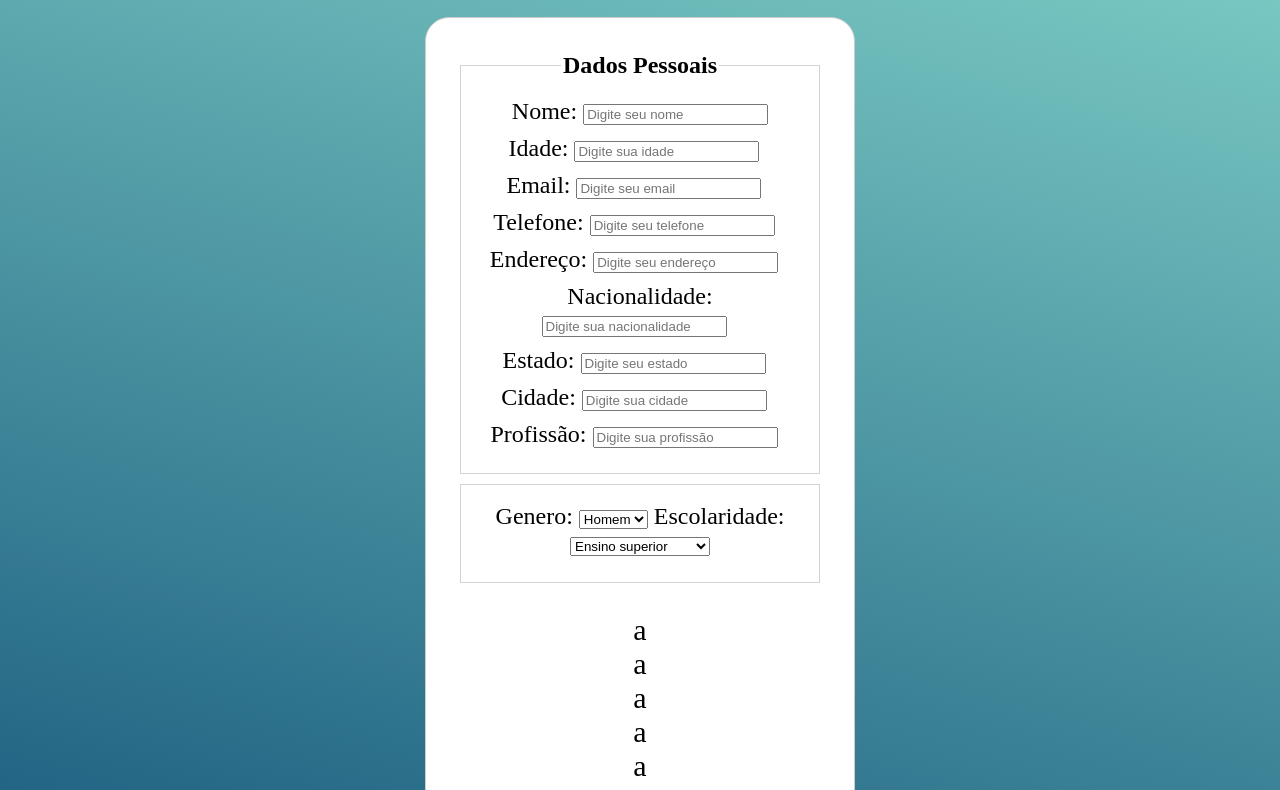
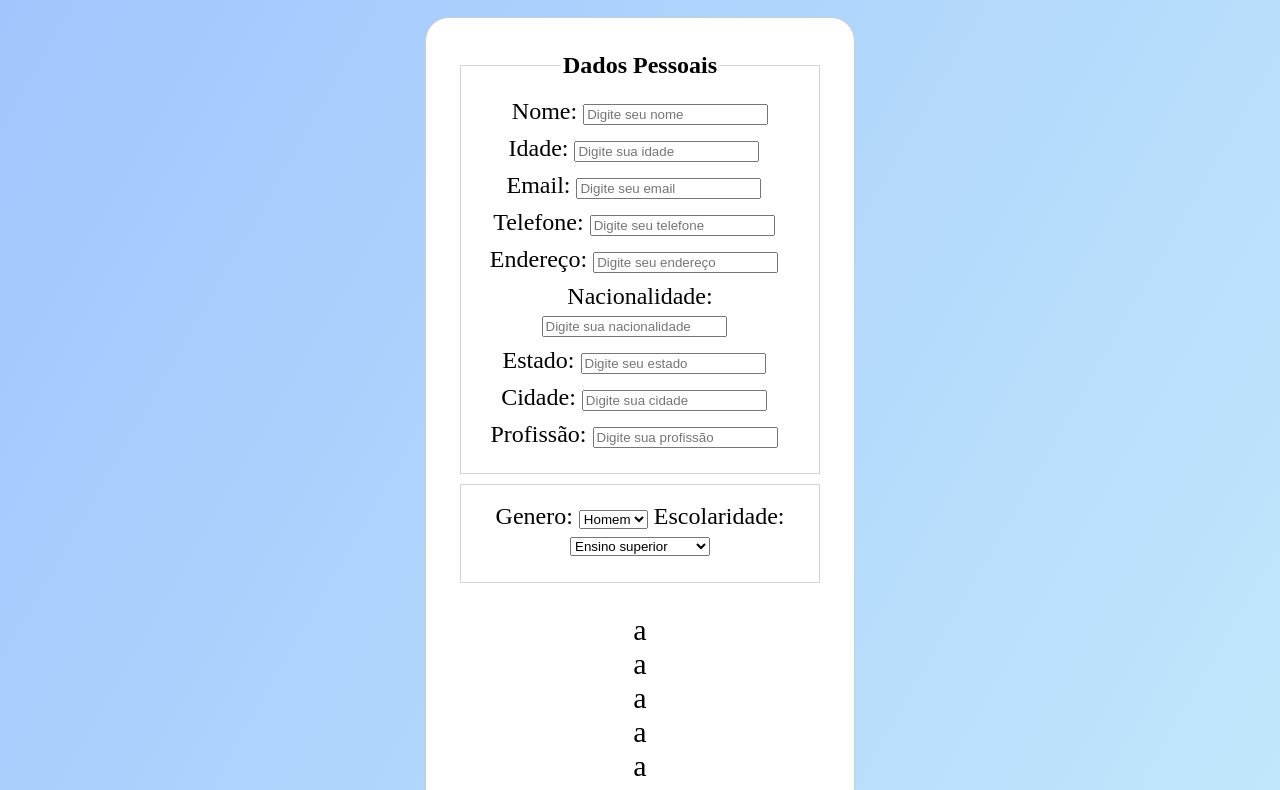
Before and after one commit to CodeYote02/projetos-n1, a plain HTML site: page Pagina-Formulario/index-formulario.html in a window 1280 px wide. Shown: the part 102-892 px from the top of the page. Drawn offline with Linux system fonts and the light colour scheme.

Commit message:
Alteração no arquivo .css.

```diff
--- a/Pagina-Formulario/style.css
+++ b/Pagina-Formulario/style.css
@@ -19,7 +19,7 @@ div{
 body {
     font-size:x-large;
     text-align: center;
-    background-image: linear-gradient(15deg, #13547a 0%, #80d0c7 100%);
+    background-image: linear-gradient(120deg, #a1c4fd 0%, #c2e9fb 100%);
 }
 fieldset {
     border:1px solid lightgray;
```
